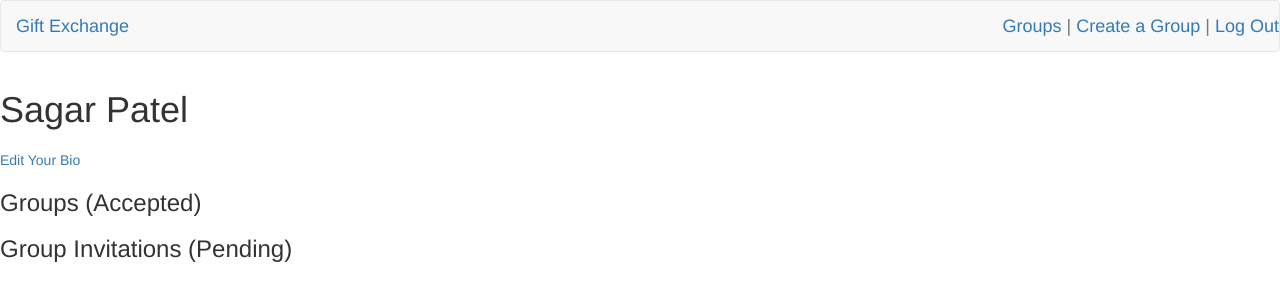
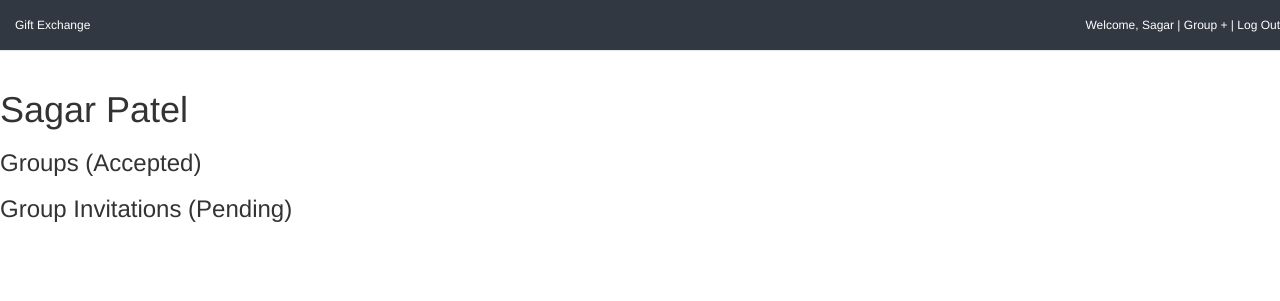
Before and after one commit to sagarpatel8384/gift-exchange-app, a Rails app: page /users/1 in a window 1280 px wide. Shown: the top 301 px of the page. Run offline with Rails 7, Linux system fonts and the light colour scheme; a user stored in the database is signed in; data that the repository does not hold is empty; style sheets or scripts are compiled from the project's sources; parts of the project's set-up code (start-up, migrations or seed data) failed here and were passed over; some libraries are stand-ins or nearby versions.

Commit message:
Edit CSS

```diff
--- a/app/assets/stylesheets/application.css.scss
+++ b/app/assets/stylesheets/application.css.scss
@@ -39,4 +39,17 @@ nav {
 position: fixed !important;
 top: 0px !important;
 width: 100% !important;
+background-color: #313841 !important;
 }
+
+nav a, .navbar-right {
+  color: white !important;
+}
+
+.navbar-brand {
+  font-size: 12px !important;
+}
+
+a {
+  text-decoration: none !important;
+}
--- a/app/controllers/invitations_controller.rb
+++ b/app/controllers/invitations_controller.rb
@@ -1,8 +1,8 @@
 class InvitationsController < ApplicationController
   before_action :find_invitation
 
-  def edit
-    @invitation.accept(current_user) # CHANGE MEMBERSHIP STATUS
+  def update
+    @invitation.accept(current_user)
     redirect_to user_path(current_user)
   end
 
--- a/app/views/layouts/application.html.erb
+++ b/app/views/layouts/application.html.erb
@@ -8,12 +8,12 @@
   <%= analytics_init if Rails.env.production? %>
 </head>
 <body>
-<nav class="navbar navbar-default">
+<nav class="navbar navbar-default navbar-static-top">
   <div class="navbar-brand navbar-left"><%= link_to "Gift Exchange", root_path %></div>
     <% if logged_in? %>
       <div class="navbar-brand navbar-right">
-        <%= link_to "Groups", groups_path %> |
-        <%= link_to "Create a Group", new_group_path %> |
+        Welcome, <%= link_to current_user.first_name, edit_user_path(current_user), id: 'welcome' %> |
+        <%= link_to "Group +", new_group_path %> |
         <%= link_to "Log Out", logout_path %>
       </div>
     <% else %>
--- a/app/views/users/show.html.erb
+++ b/app/views/users/show.html.erb
@@ -2,10 +2,6 @@
 
 <h1><%= @user.full_name %></h1>
 <h3><%= @user.bio %></h3>
-
-<% if @user == current_user %>
-  <%= link_to 'Edit Your Bio', edit_user_path(@user) %>
-<% end %>
 
 <h3>Groups (Accepted)</h3>
 <ul>
@@ -17,6 +13,9 @@
 <h3>Group Invitations (Pending)</h3>
 <ul>
   <% current_user.open_invitations.each do |invite| %>
-    <li><%=  invite.group.name %> | <%= link_to 'Accept', edit_invitation_path(invite) %> | <%= link_to 'Decline', invitation_path(invite), method: :delete %></li>
+    <li>
+      <%=  invite.group.name %> | <%= link_to 'Accept', invitation_path(invite), method: :patch %> |
+      <%= link_to 'Decline', invitation_path(invite), method: :delete %>
+    </li>
   <% end %>
 </ul>
--- a/config/routes.rb
+++ b/config/routes.rb
@@ -6,5 +6,5 @@ Rails.application.routes.draw do
   resources :sessions, only: [:new, :create]
   resources :users, only: [:new, :create, :show, :edit, :update]
   resources :groups, only: [:new, :create, :show]
-  resources :invitations, only: [:edit, :destroy]
+  resources :invitations, only: [:update, :destroy]
 end
```
Also changed, not shown: notes.md (+8 -0 lines).
